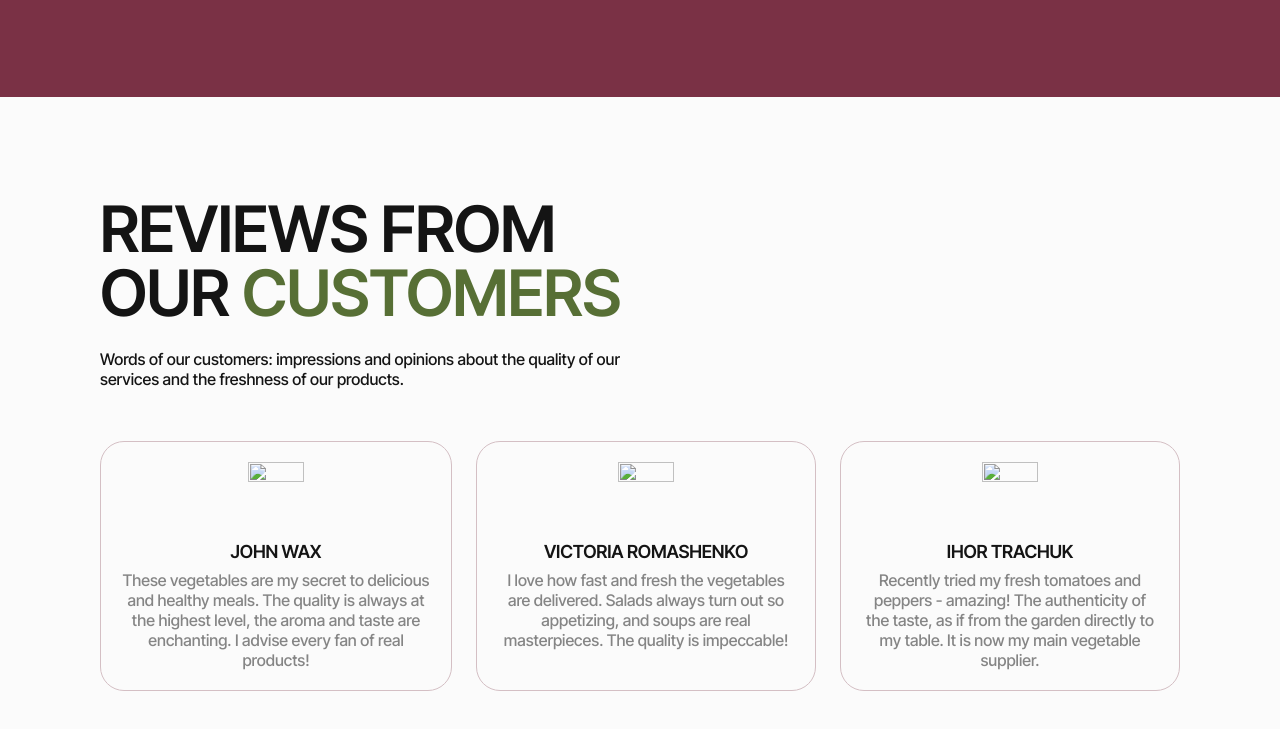
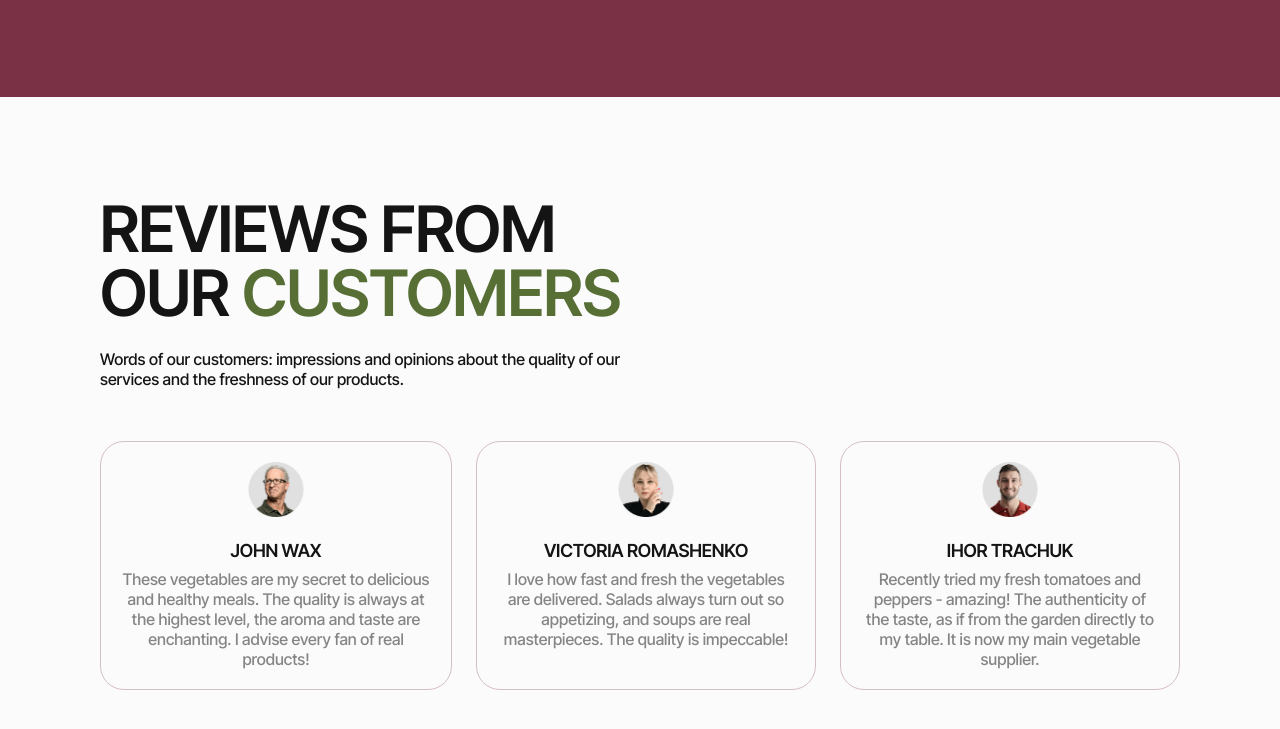
Before and after one commit to Daria-Holubenna/TEST-MKFK, a plain HTML site: page index.html in a window 1280 px wide. Shown: the part 1135-1864 px from the top of the page. Drawn offline with nearby package versions, Linux system fonts and the light colour scheme.

Commit message:
Deploying to gh-pages from @ Daria-Holubenna/TEST-MKFK@bd1f97cc899e99a833ce10bd89d1c3d2db49ce89 🚀

```diff
--- a/index.html
+++ b/index.html
@@ -129,7 +129,7 @@
         </div>
         <ul class="reviews-list">
             <li class="reviews-card">
-                <img class="reviews-photo" src="../img/reviews/jonh.png" alt="" width="56" height="56" />
+                <img class="reviews-photo" src="/TEST-MKFK/assets/jonh-DRtX3t4n.png" alt="" width="56" height="56" />
                 <h4 class="reviews-name">John Wax</h4>
                 <p class="reviews-comment">
                     These vegetables are my secret to delicious and healthy meals. The
@@ -138,7 +138,7 @@
                 </p>
             </li>
             <li class="reviews-card">
-                <img class="reviews-photo" src="../img/reviews/victor.png" alt="" width="56"
+                <img class="reviews-photo" src="/TEST-MKFK/assets/victor-NwGWUKKl.png" alt="" width="56"
                     height="56">
                 <h4 class="reviews-name">Victoria Romashenko</h4>
                 <p class="reviews-comment">I love how fast and fresh the vegetables are delivered. Salads always turn out so appetizing, and
@@ -146,7 +146,7 @@
             </li>
             </li>
             <li class="reviews-card">
-                <img class="reviews-photo" src="../img/reviews/igor.png" alt="" width="56"
+                <img class="reviews-photo" src="/TEST-MKFK/assets/igor-CpToyLW_.png" alt="" width="56"
                     height="56">
                 <h4 class="reviews-name">Ihor Trachuk</h4>
                 <p class="reviews-comment">Recently tried my fresh tomatoes and peppers - amazing! The authenticity of the taste, as if from the
@@ -156,6 +156,7 @@
     </div>
 </div>
 
+
     </main>
 
 
```
Also changed, not shown: assets/igor-CpToyLW_.png (added), assets/jonh-DRtX3t4n.png (added), assets/victor-NwGWUKKl.png (added).
